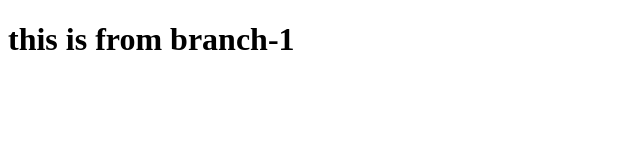
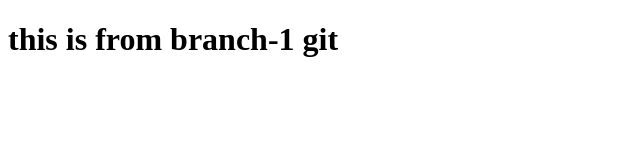
Before and after one commit to hiwm23/new-project-, a plain HTML site: page index.html in a window 1280 px wide. Shown: the full height of the page, 0-640 px from the left. Drawn offline with Linux system fonts and the light colour scheme.

Commit message:
Update index.html

```diff
--- a/index.html
+++ b/index.html
@@ -7,6 +7,6 @@
     <title>new practice for git and hub</title>
 </head>
 <body>
-    <h1>this is from branch-1</h1>
+    <h1>this is from branch-1 git</h1>
 </body>
 </html>
```
